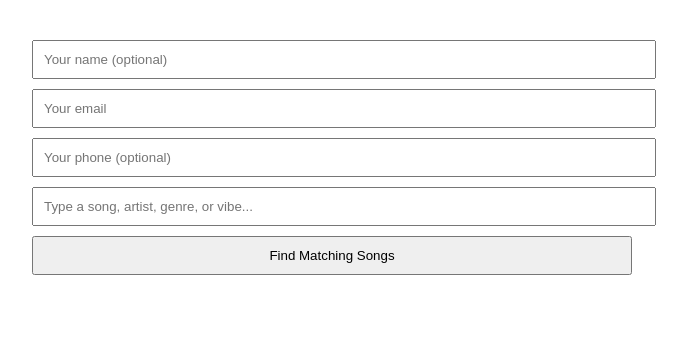
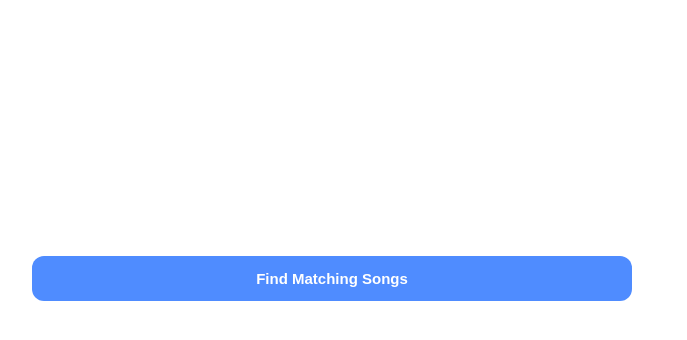
Before and after one commit to kbabb06/kevins-song-bot, a website: page public/index.html in a window 1280 px wide. Shown: the whole page, without its empty margins (308-995 px from the left). Drawn offline with Linux system fonts and the light colour scheme.

Commit message:
UI upgrade: rounded inputs and modern styling

```diff
--- a/public/index.html
+++ b/public/index.html
@@ -2,12 +2,70 @@
 <html>
 <body style="background:transparent;color:#fff;font-family:sans-serif;max-width:600px;margin:40px auto;">
 
-<input id="requester" placeholder="Your name (optional)" style="width:100%;padding:10px;margin-bottom:10px;" />
-<input id="email" placeholder="Your email" style="width:100%;padding:10px;margin-bottom:10px;" />
-<input id="phone" placeholder="Your phone (optional)" style="width:100%;padding:10px;margin-bottom:10px;" />
+<style>
+input {
+  width: 100%;
+  padding: 12px;
+  margin-bottom: 12px;
+  border-radius: 10px;
+  border: none;
+  outline: none;
+  background: rgba(255,255,255,0.08);
+  color: #fff;
+  font-size: 14px;
+}
 
-<input id="search" placeholder="Type a song, artist, genre, or vibe..." style="width:100%;padding:10px;" />
-<button onclick="searchSongs()" style="width:100%;padding:10px;margin-top:10px;">Find Matching Songs</button>
+input::placeholder {
+  color: rgba(255,255,255,0.5);
+}
+
+button {
+  width: 100%;
+  padding: 14px;
+  margin-top: 8px;
+  border-radius: 12px;
+  border: none;
+  font-size: 15px;
+  font-weight: 600;
+  background: #4f8cff;
+  color: white;
+  cursor: pointer;
+  transition: 0.2s;
+}
+
+button:hover {
+  background: #3a6edc;
+}
+
+.card {
+  padding: 14px;
+  margin-bottom: 10px;
+  background: rgba(255,255,255,0.08);
+  border-radius: 12px;
+  cursor: pointer;
+  transition: 0.2s;
+}
+
+.card:hover {
+  background: rgba(255,255,255,0.15);
+}
+
+.info {
+  padding: 12px;
+  margin-bottom: 12px;
+  background: rgba(255,255,255,0.06);
+  border-radius: 10px;
+  font-size: 14px;
+  color: #bbb;
+}
+</style>
+
+<input id="requester" placeholder="Your name (required)" />
+<input id="email" placeholder="Your email (required)" />
+<input id="phone" placeholder="Your phone (optional)" />
+
+<input id="search" placeholder="Type a song, artist, or vibe..." />
+<button onclick="searchSongs()">Find Matching Songs</button>
 
 <div id="results" style="margin-top:20px;"></div>
 
@@ -26,36 +84,21 @@ async function searchSongs() {
   try {
     const res = await fetch("/api/song-bot", {
       method: "POST",
-      headers: {
-        "Content-Type": "application/json"
-      },
+      headers: { "Content-Type": "application/json" },
       body: JSON.stringify({ request: q })
     });
 
     const data = await res.json();
-
     container.innerHTML = "";
 
     const instruction = document.createElement("div");
-    instruction.style.padding = "10px";
-    instruction.style.marginBottom = "10px";
-    instruction.style.background = "rgba(0,0,0,0.2)";
-    instruction.style.borderRadius = "6px";
-    instruction.style.fontSize = "14px";
+    instruction.className = "info";
     instruction.innerText = "Tap a song below to submit your request";
     container.appendChild(instruction);
 
-    const reply = document.createElement("div");
-    reply.style.padding = "10px";
-    reply.style.marginBottom = "10px";
-    reply.style.fontStyle = "italic";
-    reply.style.color = "#aaa";
-    reply.innerText = data.reply || "";
-    container.appendChild(reply);
-
     if (!data.suggestions || !data.suggestions.length) {
       const empty = document.createElement("div");
-      empty.style.padding = "10px";
+      empty.className = "info";
       empty.innerText = "No strong matches found.";
       container.appendChild(empty);
       return;
@@ -63,25 +106,22 @@ async function searchSongs() {
 
     data.suggestions.forEach(function (song) {
       const div = document.createElement("div");
-      div.style.padding = "14px";
-      div.style.marginBottom = "8px";
-      div.style.background = "rgba(0,0,0,0.2)";
-      div.style.borderRadius = "6px";
-      div.style.cursor = "pointer";
-      div.style.transition = "0.2s";
-
+      div.className = "card";
       div.innerText = song.song + " - " + song.artist;
-
-      div.onmouseenter = () => div.style.background = "rgba(0,0,0,0.35)";
-      div.onmouseleave = () => div.style.background = "rgba(0,0,0,0.2)";
 
       div.onclick = async function () {
         const requester = document.getElementById("requester").value.trim();
         const email = document.getElementById("email").value.trim();
         const phone = document.getElementById("phone").value.trim();
 
+        if (!requester) {
+          alert("Please enter your name.");
+          document.getElementById("requester").focus();
+          return;
+        }
+
         if (!email) {
-          alert("Enter your email first to submit a request.");
+          alert("Please enter your email.");
           document.getElementById("email").focus();
           return;
         }
@@ -95,9 +135,9 @@ async function searchSongs() {
           body: JSON.stringify({
             song: song.song,
             artist: song.artist,
-            requester: requester,
-            email: email,
-            phone: phone
+            requester,
+            email,
+            phone
           })
         });
 
```
